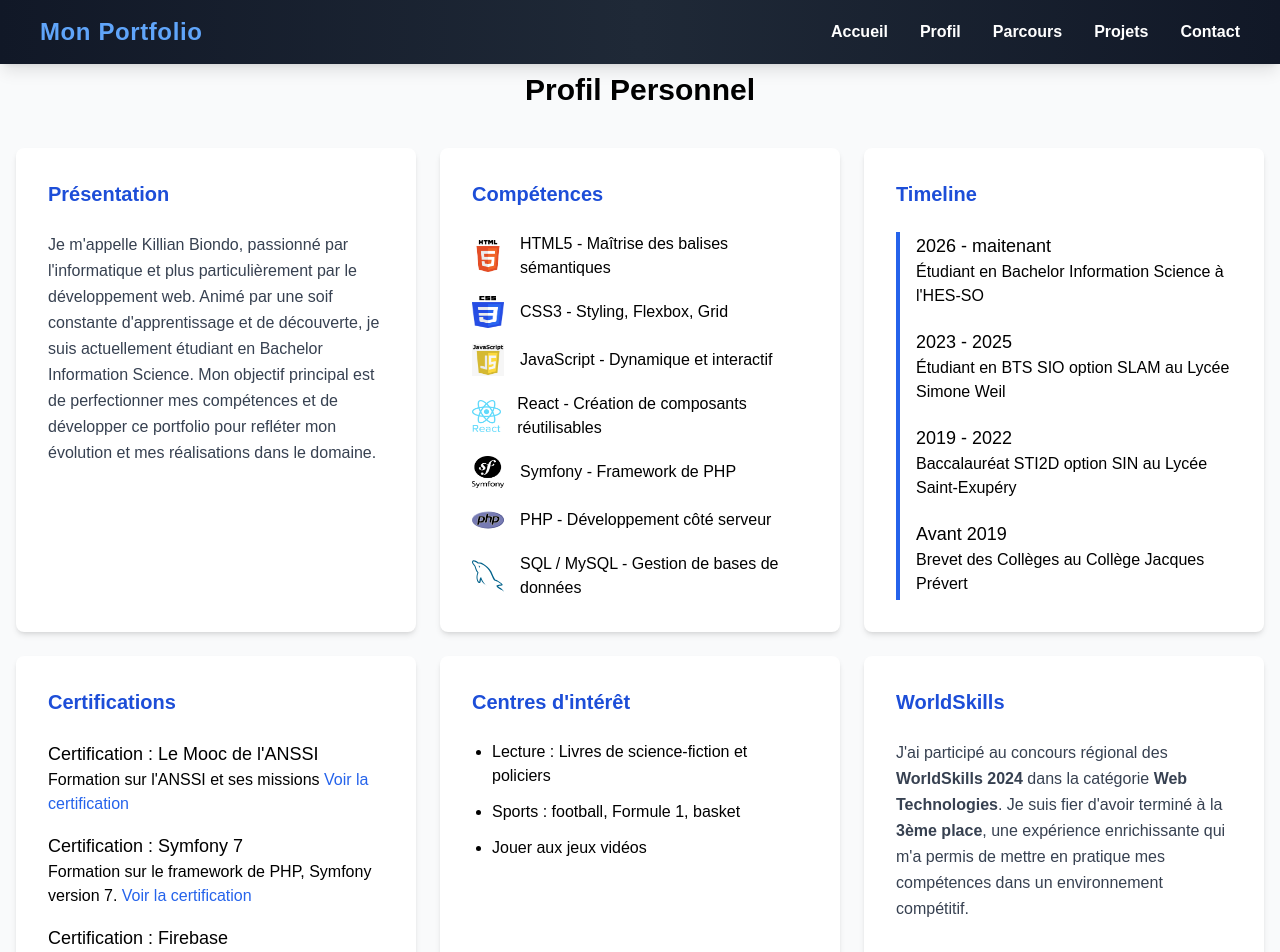
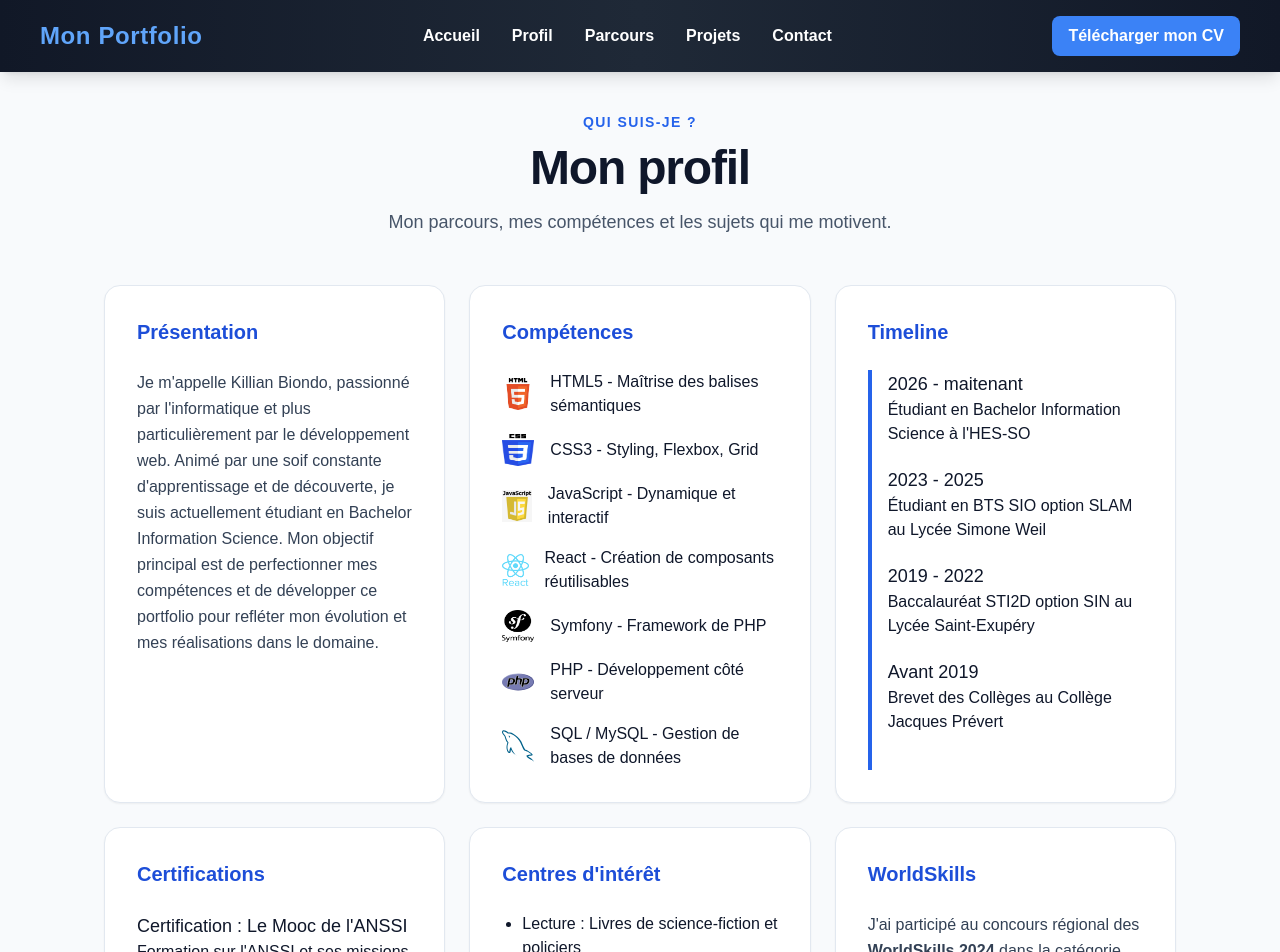
Before and after one commit to killianbiondo/Portfolio_enLigne, a Next.js app in the folder mon-portfolio/: page /profil in a window 1280 px wide. Shown: the top 952 px of the page. Built offline with nearby package versions, Linux system fonts and the light colour scheme.

Commit message:
MAJ files

```diff
--- a/mon-portfolio/components/Header.js
+++ b/mon-portfolio/components/Header.js
@@ -21,9 +21,9 @@ export default function Header() {
         <header className="fixed top-0 left-0 w-full bg-gradient-to-r from-gray-900 via-gray-800 to-gray-900 text-white py-4 z-50 shadow-lg">
             <nav className="container mx-auto flex justify-between items-center px-6 lg:px-10">
                 {/* Logo ou Nom */}
-                <h1 className="text-2xl font-extrabold tracking-wide text-blue-400">
+                <p className="text-2xl font-extrabold tracking-wide text-blue-400">
                     <Link href="/">Mon Portfolio</Link>
-                </h1>
+                </p>
 
                 {/* Menu Navigation - Desktop */}
                 <ul className="hidden md:flex space-x-8">
@@ -40,19 +40,28 @@ export default function Header() {
                     ))}
                 </ul>
 
-
-
+                <a
+                    href="/documents/killian.pdf"
+                    download
+                    className="hidden rounded-lg bg-blue-500 px-4 py-2 font-semibold text-white transition hover:bg-blue-400 focus:outline-none focus:ring-4 focus:ring-blue-300/40 md:inline-flex"
+                >
+                    Télécharger mon CV
+                </a>
 
                 {/* Menu Mobile Toggle */}
                 <div className="md:hidden">
                     <button
+                        type="button"
                         onClick={toggleMobileMenu}
-                        className="text-blue-400 focus:outline-none"
+                        aria-label={isMobileMenuOpen ? 'Fermer le menu' : 'Ouvrir le menu'}
+                        aria-expanded={isMobileMenuOpen}
+                        aria-controls="mobile-navigation"
+                        className="rounded p-2 text-blue-400 focus:outline-none focus:ring-4 focus:ring-blue-300/40"
                     >
                         {isMobileMenuOpen ? (
-                            <FaTimes className="text-2xl" />
+                            <FaTimes className="text-2xl" aria-hidden="true" />
                         ) : (
-                            <FaBars className="text-2xl" />
+                            <FaBars className="text-2xl" aria-hidden="true" />
                         )}
                     </button>
                 </div>
@@ -60,7 +69,7 @@ export default function Header() {
 
             {/* Menu Mobile - Dynamique */}
             {isMobileMenuOpen && (
-                <div className="bg-gray-800 md:hidden fixed top-0 left-0 w-full h-screen flex flex-col items-center justify-center space-y-6 z-40">
+                <div id="mobile-navigation" className="bg-gray-800 md:hidden fixed inset-0 flex flex-col items-center justify-center space-y-6 z-40">
                     {links.map((link, index) => (
                         <Link
                             key={index}
@@ -71,6 +80,14 @@ export default function Header() {
                             {link.name}
                         </Link>
                     ))}
+                    <a
+                        href="/documents/killian.pdf"
+                        download
+                        className="rounded-lg bg-blue-500 px-5 py-3 text-lg font-semibold text-white transition hover:bg-blue-400"
+                        onClick={() => setIsMobileMenuOpen(false)}
+                    >
+                        Télécharger mon CV
+                    </a>
                 </div>
             )}
         </header>
--- a/mon-portfolio/pages/index.js
+++ b/mon-portfolio/pages/index.js
@@ -1,7 +1,8 @@
 import Link from 'next/link';
+import Head from 'next/head';
 import Header from '../components/Header';
 import Footer from '../components/Footer';
-import { FaArrowRight, FaCode, FaExternalLinkAlt, FaGithub } from 'react-icons/fa';
+import { FaArrowRight, FaCode, FaDownload, FaExternalLinkAlt, FaGithub } from 'react-icons/fa';
 
 const featuredProjects = [
     {
@@ -11,6 +12,7 @@ const featuredProjects = [
         image: '/images/pong.png',
         github: 'https://github.com/killianbiondo/Pong_P5',
         live: '/documents/pong.zip',
+        liveLabel: 'Télécharger le jeu',
     },
     {
         title: 'Mon premier site web',
@@ -18,12 +20,20 @@ const featuredProjects = [
         technologies: ['HTML', 'CSS', 'JavaScript'],
         github: 'https://github.com/killianbiondo/Site_Web',
         live: 'https://www.biondokillian.fr/',
+        liveLabel: 'Voir le site',
     },
 ];
 
 export default function Home() {
     return (
         <div className="min-h-screen bg-slate-50 text-slate-900">
+            <Head>
+                <title>Killian Biondo — Portfolio développeur web</title>
+                <meta
+                    name="description"
+                    content="Découvrez le parcours, les projets et les compétences de Killian Biondo, étudiant en Bachelor Information Science et passionné par le développement web."
+                />
+            </Head>
             <Header />
             <main className="pt-20">
                 <section className="relative isolate overflow-hidden bg-slate-950 text-white">
@@ -55,6 +65,13 @@ export default function Home() {
                                 >
                                     En savoir plus sur moi
                                 </Link>
+                                <a
+                                    href="/documents/killian.pdf"
+                                    download
+                                    className="inline-flex items-center rounded-lg border border-white/20 px-6 py-3 font-semibold text-white transition hover:border-white/50 hover:bg-white/10"
+                                >
+                                    Télécharger mon CV
+                                </a>
                             </div>
                         </div>
 
@@ -100,7 +117,7 @@ export default function Home() {
                                 className="overflow-hidden rounded-2xl border border-slate-200 bg-white shadow-sm transition hover:-translate-y-1 hover:shadow-xl"
                             >
                                 {project.image ? (
-                                    <img src={project.image} alt="" className="h-56 w-full bg-slate-100 object-cover" />
+                                    <img src={project.image} alt={`Aperçu du projet ${project.title}`} className="h-56 w-full bg-slate-100 object-cover" />
                                 ) : (
                                     <div className="flex h-56 items-center justify-center bg-gradient-to-br from-blue-100 via-indigo-100 to-slate-200">
                                         <FaCode className="text-5xl text-blue-700/70" aria-hidden="true" />
@@ -127,11 +144,17 @@ export default function Home() {
                                         </a>
                                         <a
                                             href={project.live}
-                                            target="_blank"
-                                            rel="noopener noreferrer"
+                                            target={project.live.startsWith('http') ? '_blank' : undefined}
+                                            rel={project.live.startsWith('http') ? 'noopener noreferrer' : undefined}
+                                            download={project.live.startsWith('/documents/')}
                                             className="inline-flex items-center gap-2 text-sm font-semibold text-slate-700 hover:text-blue-700"
                                         >
-                                            <FaExternalLinkAlt aria-hidden="true" /> Voir le projet
+                                            {project.live.startsWith('/documents/') ? (
+                                                <FaDownload aria-hidden="true" />
+                                            ) : (
+                                                <FaExternalLinkAlt aria-hidden="true" />
+                                            )}
+                                            {project.liveLabel}
                                         </a>
                                     </div>
                                 </div>
--- a/mon-portfolio/pages/parcours.js
+++ b/mon-portfolio/pages/parcours.js
@@ -82,7 +82,7 @@ export default function Parcours() {
         {
             title: 'Baccalauréat STI2D',
             subtitle: 'Lycée Saint-Exupéry',
-            location: 'Saint-Genis-Pouilly, France',
+            location: 'Valserhone, France',
             date: 'Juin 2022',
             sortDate: '2022-06',
             duration: '2 ans',
--- a/mon-portfolio/pages/profil.js
+++ b/mon-portfolio/pages/profil.js
@@ -1,22 +1,38 @@
 import Header from '../components/Header';
 import Footer from '../components/Footer';
+import Head from 'next/head';
 
 export default function Profil() {
     return (
-        <div>
+        <div className="min-h-screen bg-slate-50 text-slate-900">
+            <Head>
+                <title>Profil — Killian Biondo</title>
+                <meta
+                    name="description"
+                    content="Profil, compétences, certifications et centres d’intérêt de Killian Biondo."
+                />
+            </Head>
             <Header />
-            <main className="container mx-auto px-4 py-10" style={{ paddingTop: "4.5rem" }}>
-                <h2 className="text-3xl font-bold mb-10 text-center animate-fadeInUp">
-                    Profil Personnel
-                </h2>
+            <main className="container mx-auto max-w-6xl px-6 pb-20 pt-28 lg:px-10">
+                <header className="mb-12 text-center">
+                    <p className="mb-3 text-sm font-semibold uppercase tracking-widest text-blue-600">
+                        Qui suis-je ?
+                    </p>
+                    <h1 className="text-4xl font-extrabold tracking-tight text-slate-900 sm:text-5xl">
+                        Mon profil
+                    </h1>
+                    <p className="mx-auto mt-4 max-w-2xl text-lg leading-relaxed text-slate-600">
+                        Mon parcours, mes compétences et les sujets qui me motivent.
+                    </p>
+                </header>
 
                 {/* Section principale : Grid pour afficher les cards */}
-                <div className="grid grid-cols-1 md:grid-cols-2 lg:grid-cols-3 gap-6">
+                <div className="grid grid-cols-1 gap-6 md:grid-cols-2 lg:grid-cols-3">
                     {/* Toutes les cards ont une hauteur minimale fixe */}
                     {/* Card : Présentation personnelle */}
-                    <div className="bg-white shadow-md rounded-lg p-8 hover:shadow-xl transition min-h-[400px] h-full flex flex-col">
-                        <h3 className="text-xl font-semibold mb-6 text-blue-700">Présentation</h3>
-                        <p className="text-gray-700 leading-relaxed flex-grow">
+                    <div className="flex h-full min-h-[360px] flex-col rounded-2xl border border-slate-200 bg-white p-8 shadow-sm transition hover:-translate-y-0.5 hover:shadow-lg">
+                        <h2 className="mb-6 text-xl font-semibold text-blue-700">Présentation</h2>
+                        <p className="flex-grow leading-relaxed text-slate-700">
                             Je m'appelle Killian Biondo, passionné par l'informatique et plus particulièrement par le
                             développement web. Animé par une soif constante d'apprentissage et de découverte, je suis
                             actuellement étudiant en Bachelor Information Science. Mon objectif principal est de perfectionner mes compétences
@@ -25,8 +41,8 @@ export default function Profil() {
                     </div>
 
                     {/* Card : Compétences */}
-                    <div className="bg-white shadow-md rounded-lg p-8 hover:shadow-xl transition min-h-[400px] h-full flex flex-col">
-                        <h3 className="text-xl font-semibold mb-6 text-blue-700">Compétences</h3>
+                    <div className="flex h-full min-h-[360px] flex-col rounded-2xl border border-slate-200 bg-white p-8 shadow-sm transition hover:-translate-y-0.5 hover:shadow-lg">
+                        <h2 className="mb-6 text-xl font-semibold text-blue-700">Compétences</h2>
                         <ul className="space-y-4 flex-grow">
                             <li className="flex items-center">
                                 <img src="/images/html.png" alt="HTML5" className="w-8 h-8 mr-4" />
@@ -60,8 +76,8 @@ export default function Profil() {
                     </div>
 
                     {/* Card : Timeline */}
-                    <div className="bg-white shadow-md rounded-lg p-8 hover:shadow-xl transition min-h-[400px] h-full flex flex-col">
-                        <h3 className="text-xl font-semibold mb-6 text-blue-700">Timeline</h3>
+                    <div className="flex h-full min-h-[360px] flex-col rounded-2xl border border-slate-200 bg-white p-8 shadow-sm transition hover:-translate-y-0.5 hover:shadow-lg">
+                        <h2 className="mb-6 text-xl font-semibold text-blue-700">Timeline</h2>
                         <ul className="border-l-4 border-blue-600 pl-4 space-y-5 flex-grow">
                             <li>
                                 <h4 className="font-medium text-lg">2026 - maitenant</h4>
@@ -83,8 +99,8 @@ export default function Profil() {
                     </div>
 
                     {/* Card : Certifications */}
-                    <div className="bg-white shadow-md rounded-lg p-8 hover:shadow-xl transition min-h-[400px] h-full flex flex-col">
-                        <h3 className="text-xl font-semibold mb-6 text-blue-700">Certifications</h3>
+                    <div className="flex h-full min-h-[360px] flex-col rounded-2xl border border-slate-200 bg-white p-8 shadow-sm transition hover:-translate-y-0.5 hover:shadow-lg">
+                        <h2 className="mb-6 text-xl font-semibold text-blue-700">Certifications</h2>
                         <ul className="space-y-4 flex-grow">
                             <li>
                                 <h4 className="font-medium text-lg">Certification : Le Mooc de l'ANSSI</h4>
@@ -114,8 +130,8 @@ export default function Profil() {
                     </div>
 
                     {/* Section combinée : Centres d'intérêt + WorldSkills */}
-                    <div className="bg-white shadow-md rounded-lg p-8 hover:shadow-xl transition min-h-[400px] h-full flex flex-col">
-                        <h3 className="text-xl font-semibold mb-6 text-blue-700">Centres d'intérêt</h3>
+                    <div className="flex h-full min-h-[360px] flex-col rounded-2xl border border-slate-200 bg-white p-8 shadow-sm transition hover:-translate-y-0.5 hover:shadow-lg">
+                        <h2 className="mb-6 text-xl font-semibold text-blue-700">Centres d'intérêt</h2>
                         <ul className="list-disc pl-5 space-y-3 flex-grow">
                             <li>Lecture : Livres de science-fiction et policiers</li>
                             <li>Sports : football, Formule 1, basket</li>
@@ -124,9 +140,9 @@ export default function Profil() {
                     </div>
 
                     {/* Card : WorldSkills */}
-                    <div className="bg-white shadow-md rounded-lg p-8 hover:shadow-xl transition min-h-[400px] h-full flex flex-col">
-                        <h3 className="text-xl font-semibold mb-6 text-blue-700">WorldSkills</h3>
-                        <p className="text-gray-700 leading-relaxed flex-grow">
+                    <div className="flex h-full min-h-[360px] flex-col rounded-2xl border border-slate-200 bg-white p-8 shadow-sm transition hover:-translate-y-0.5 hover:shadow-lg">
+                        <h2 className="mb-6 text-xl font-semibold text-blue-700">WorldSkills</h2>
+                        <p className="flex-grow leading-relaxed text-slate-700">
                             J'ai participé au concours régional des <span className="font-semibold">WorldSkills 2024 </span>
                             dans la catégorie <span className="font-semibold">Web Technologies</span>. Je suis fier d'avoir
                             terminé à la <span className="font-semibold">3ème place</span>, une expérience enrichissante qui
@@ -136,8 +152,8 @@ export default function Profil() {
                 </div>
 
                 {/* Section pour le bouton de téléchargement du CV */}
-                <div className="flex justify-center mt-10">
-                    <a href="/documents/killian.pdf" download className="bg-blue-600 text-white py-3 px-8 rounded-lg shadow-lg text-lg hover:bg-blue-800 transition">
+                <div className="mt-10 flex justify-center">
+                    <a href="/documents/killian.pdf" download className="rounded-lg bg-blue-600 px-8 py-3 text-lg font-semibold text-white shadow-md transition hover:bg-blue-700 focus:outline-none focus:ring-4 focus:ring-blue-200">
                         Télécharger mon CV
                     </a>
                 </div>
--- a/mon-portfolio/pages/projets.js
+++ b/mon-portfolio/pages/projets.js
@@ -1,6 +1,7 @@
 import Header from '../components/Header';
 import Footer from '../components/Footer';
-import { FaCode, FaExternalLinkAlt, FaGithub } from 'react-icons/fa';
+import Head from 'next/head';
+import { FaCode, FaDownload, FaExternalLinkAlt, FaGithub } from 'react-icons/fa';
 
 export default function Projet() {
     const projects = [
@@ -10,6 +11,8 @@ export default function Projet() {
             technologies: ['HTML', 'CSS', 'Javascript'],
             github: 'https://github.com/killianbiondo/Site_Web',
             live: 'https://www.biondokillian.fr/',
+            liveLabel: 'Voir le site',
+            highlight: 'Premier projet web mis en ligne autour de la photographie.',
         },
         {
             title: 'Petit jeu Pong',
@@ -17,7 +20,9 @@ export default function Projet() {
             technologies: ['HTML', 'Javascript', 'CSS'],
             github: 'https://github.com/killianbiondo/Pong_P5',
             live: '/documents/pong.zip',
+            liveLabel: 'Télécharger le jeu',
             image: '/images/pong.png',
+            highlight: 'Jeu interactif conçu pour pratiquer JavaScript.',
         },
         {
             title: 'Application Symfony',
@@ -25,6 +30,8 @@ export default function Projet() {
             technologies: ['PHP', 'HTML', 'CSS'],
             github: 'https://github.com/killianbiondo/Gestion_Conges_Status',
             live: '/documents/gestion_congés_status.zip',
+            liveLabel: 'Télécharger le projet',
+            highlight: 'Application de gestion des congés reliée à une base de données.',
         },
         {
             title: 'Application Full-Stack',
@@ -32,7 +39,8 @@ export default function Projet() {
             technologies: ['React', 'Node.js', 'Express', 'PHPMyAdmin'],
             github: 'https://github.com/killianbiondo/APIJson',
             live: '/documents/ApiJson.zip',
-            challenges: 'Je suis en train  de développer une application qui récupère une API publique pour afficher les articles.',
+            liveLabel: 'Télécharger le projet',
+            highlight: 'Application React et Node.js avec Express, conçue autour d’une API publique.',
         },
 
         {
@@ -40,18 +48,26 @@ export default function Projet() {
             description: 'Toutes mes certifications et formations durant ma carrière en tant que développeur web.',
             technologies: ['Symfony', 'Firebase', 'CNIL','ANSSI','Vigipirate'],
             live: '/documents/certifications.pdf',
+            liveLabel: 'Télécharger les certifications',
         },
     ];
 
     return (
         <div>
+            <Head>
+                <title>Projets — Killian Biondo</title>
+                <meta
+                    name="description"
+                    content="Découvrez les projets web de Killian Biondo, leurs technologies et les liens vers leur code source ou leur téléchargement."
+                />
+            </Head>
             <Header />
             <main className="container mx-auto px-4 py-10" style={{ paddingTop: '4.5rem' }}>
                 {/* En-tête */}
                 <div className="text-center mb-10">
-                    <h2 className="text-4xl font-extrabold text-blue-600 mb-4">
+                    <h1 className="text-4xl font-extrabold text-blue-600 mb-4">
                         Mes réalisations
-                    </h2>
+                    </h1>
                     <p className="text-lg text-gray-700">
                         Voici une sélection de mes projets réalisés, mettant en avant mes compétences en développement web.
                     </p>
@@ -65,7 +81,7 @@ export default function Projet() {
                             className="overflow-hidden rounded-2xl border border-slate-200 bg-white shadow-sm transition duration-300 hover:-translate-y-1 hover:shadow-xl"
                         >
                             {project.image ? (
-                                <img src={project.image} alt="" className="h-48 w-full bg-slate-100 object-cover" />
+                                <img src={project.image} alt={`Aperçu du projet ${project.title}`} className="h-48 w-full bg-slate-100 object-cover" />
                             ) : (
                                 <div className="flex h-48 items-center justify-center bg-gradient-to-br from-blue-100 via-indigo-100 to-slate-200">
                                     <FaCode className="text-5xl text-blue-700/70" aria-hidden="true" />
@@ -74,6 +90,12 @@ export default function Projet() {
                             <div className="p-6">
                                 <h3 className="mb-3 text-xl font-semibold text-slate-900">{project.title}</h3>
                                 <p className="mb-4 text-slate-600">{project.description}</p>
+                                {project.highlight && (
+                                    <p className="mb-4 rounded-lg bg-slate-50 px-4 py-3 text-sm leading-relaxed text-slate-700">
+                                        <span className="font-semibold text-slate-900">À retenir : </span>
+                                        {project.highlight}
+                                    </p>
+                                )}
                                 <h4 className="mb-2 text-sm font-semibold text-slate-600">
                                     Technologies utilisées :
                                 </h4>
@@ -101,12 +123,17 @@ export default function Projet() {
                                 )}
                                 <a
                                     href={project.live}
-                                    target="_blank"
-                                    rel="noopener noreferrer"
+                                    target={project.live.startsWith('http') ? '_blank' : undefined}
+                                    rel={project.live.startsWith('http') ? 'noopener noreferrer' : undefined}
+                                    download={project.live.startsWith('/documents/')}
                                     className="flex items-center text-sm font-medium text-blue-700 hover:text-blue-900"
                                 >
-                                    <FaExternalLinkAlt className="mr-2" aria-hidden="true" />
-                                    Voir le projet
+                                    {project.live.startsWith('/documents/') ? (
+                                        <FaDownload className="mr-2" aria-hidden="true" />
+                                    ) : (
+                                        <FaExternalLinkAlt className="mr-2" aria-hidden="true" />
+                                    )}
+                                    {project.liveLabel}
                                 </a>
                             </div>
                             </div>
```
Also changed, not shown: mon-portfolio/pages/contact.js (+8 -0 lines), 1 other file (tests, documents, lock files or other folders).
